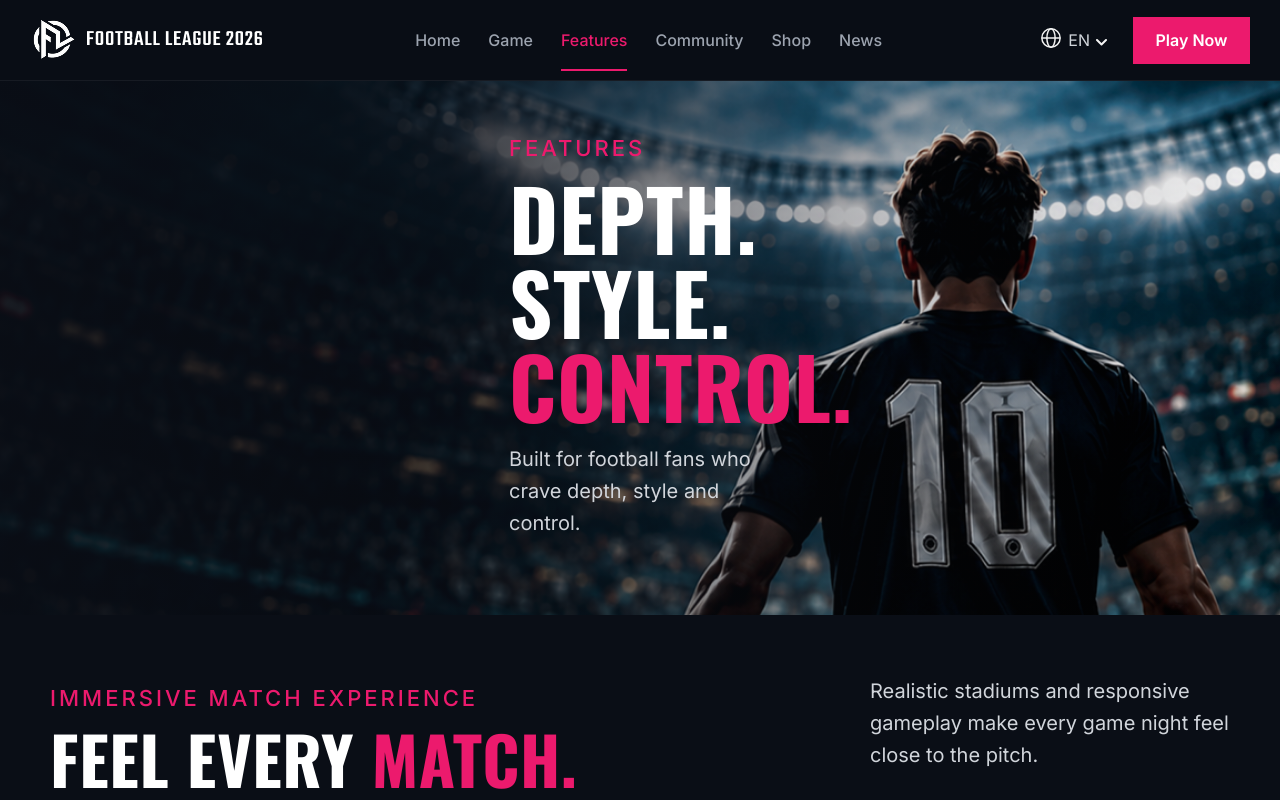
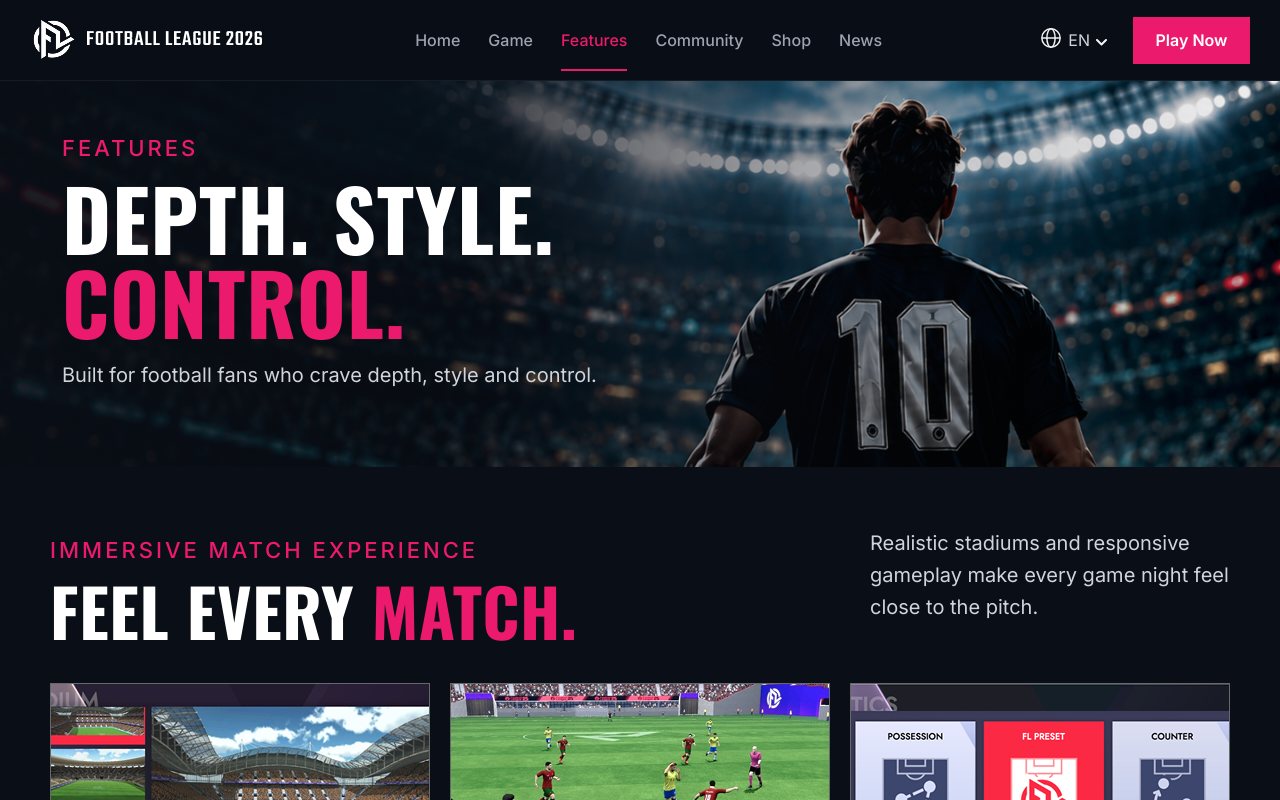
Before and after one commit to jyotithecode-sudo/football-website, a React (Vite) app: page /features in a window 1280 px wide. Shown: the top 800 px of the page. Built offline with nearby package versions, Linux system fonts and the light colour scheme.

Commit message:
Fix Features page build

```diff
--- a/src/FeaturesPage.css
+++ b/src/FeaturesPage.css
@@ -123,11 +123,10 @@
     font-size: 106px;
   }
 }
-@media (min-width: 767px) {
-.features-hero-content {
+@media (max-width: 767px) {
+  .features-hero-content {
     max-width: 326px !important;
-
-}
+  }
 }
 /* ---------- Immersive match experience ---------- */
 
```
